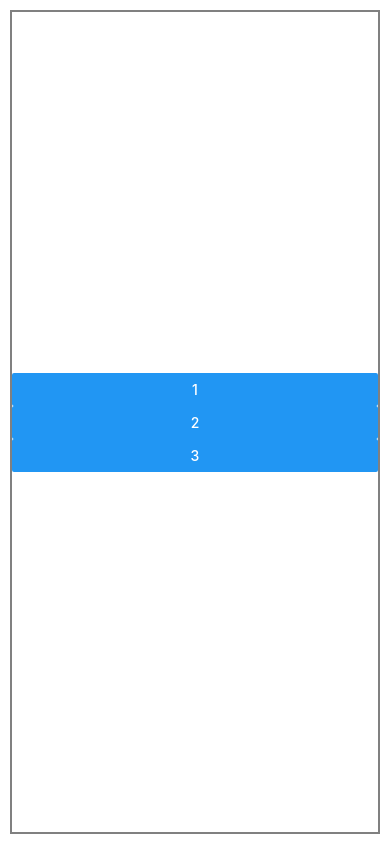
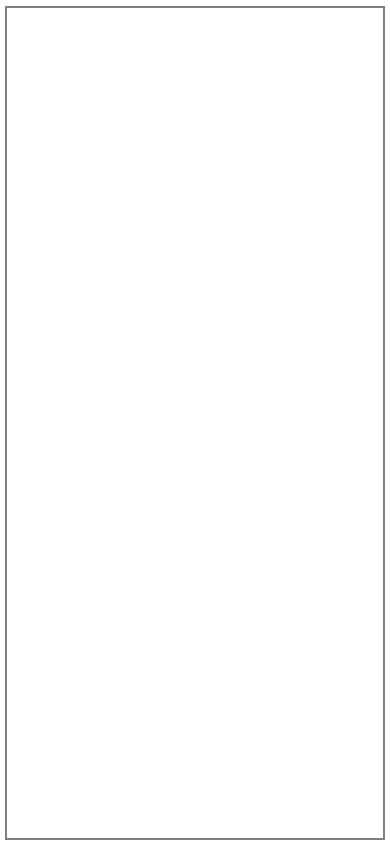
Before and after one commit to Gdempc/test003, a React Native app: screen / in a window 390 px wide. Built offline with nearby package versions, Linux system fonts and the light colour scheme.

Commit message:
first step

```diff
--- a/App.js
+++ b/App.js
@@ -1,29 +1,27 @@
 import React from 'react';
-import { StyleSheet, Button, View, SafeAreaView, Text, Alert } from 'react-native';
-
+import { StyleSheet, Button, View, SafeAreaView, Text, Alert, Dimensions } from 'react-native';
 const App = () => (
-
     <View style={styles.container1}>
-    <Button
+    <View style={styles.button}
+      Button
       title="1"
       onPress={() => Alert.alert('Simple Button pressed')} />
-      <Button
-        title="2"
-        onPress={() => Alert.alert('Simple Button pressed')} />
-      <Button
-        title="3"
-        onPress={() => Alert.alert('Simple Button pressed')} />
-  </View>
+    </View>
 );
 
 const styles = StyleSheet.create({
   container1: {
     flex: 1,
-    margin:10,
-    justifyContent:'center',
-    height:50,
-    borderColor:'gray',
-    borderWidth:2
+    margin: 5,
+    flexDirection: 'row',
+    justifyContent: 'center',
+    borderColor: 'gray',
+    borderWidth: 2,
+    top: 1,
+  },
+  button: {
+    flex: 1,
+    width: 100,
   }
 });
 
```
